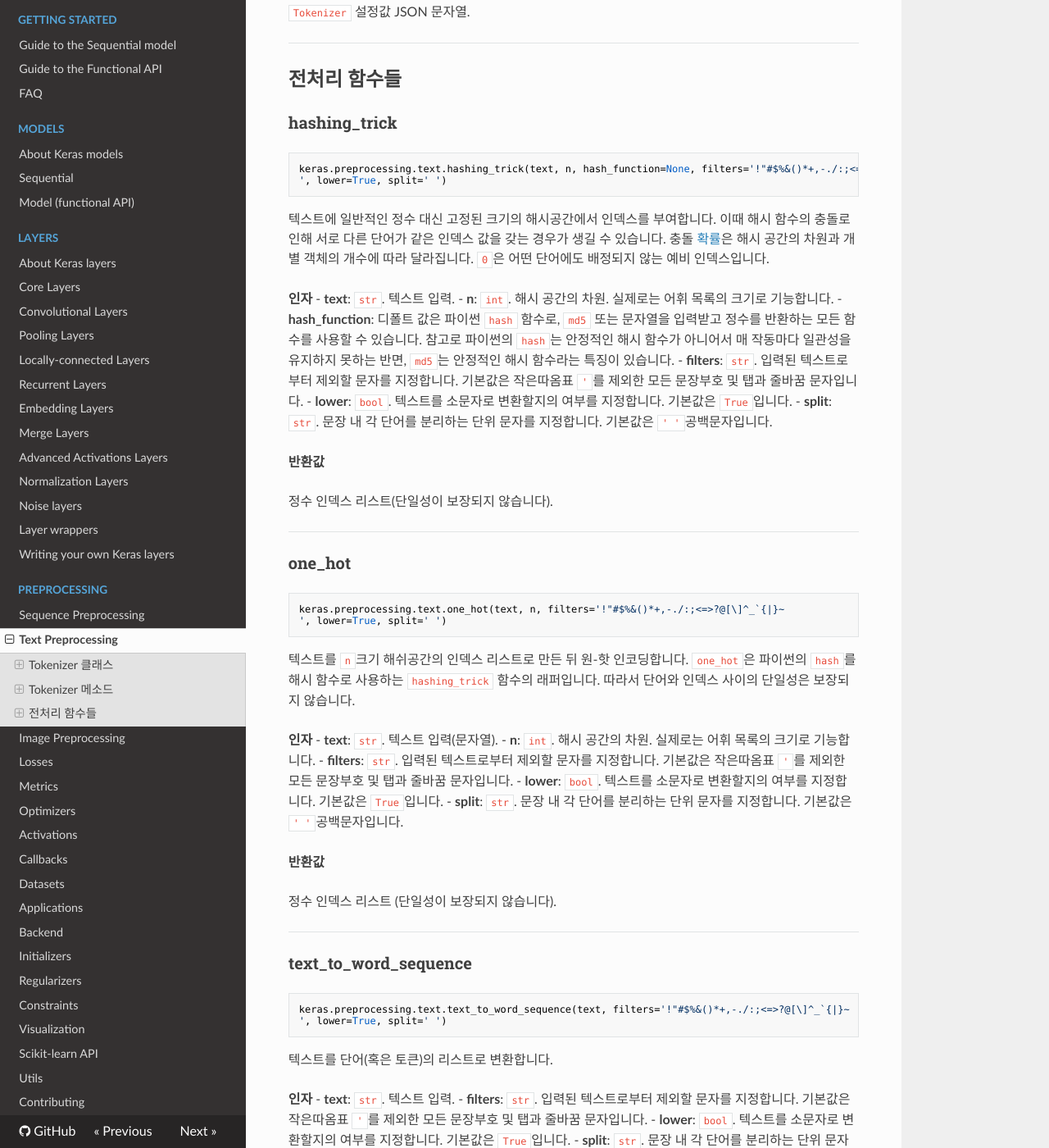
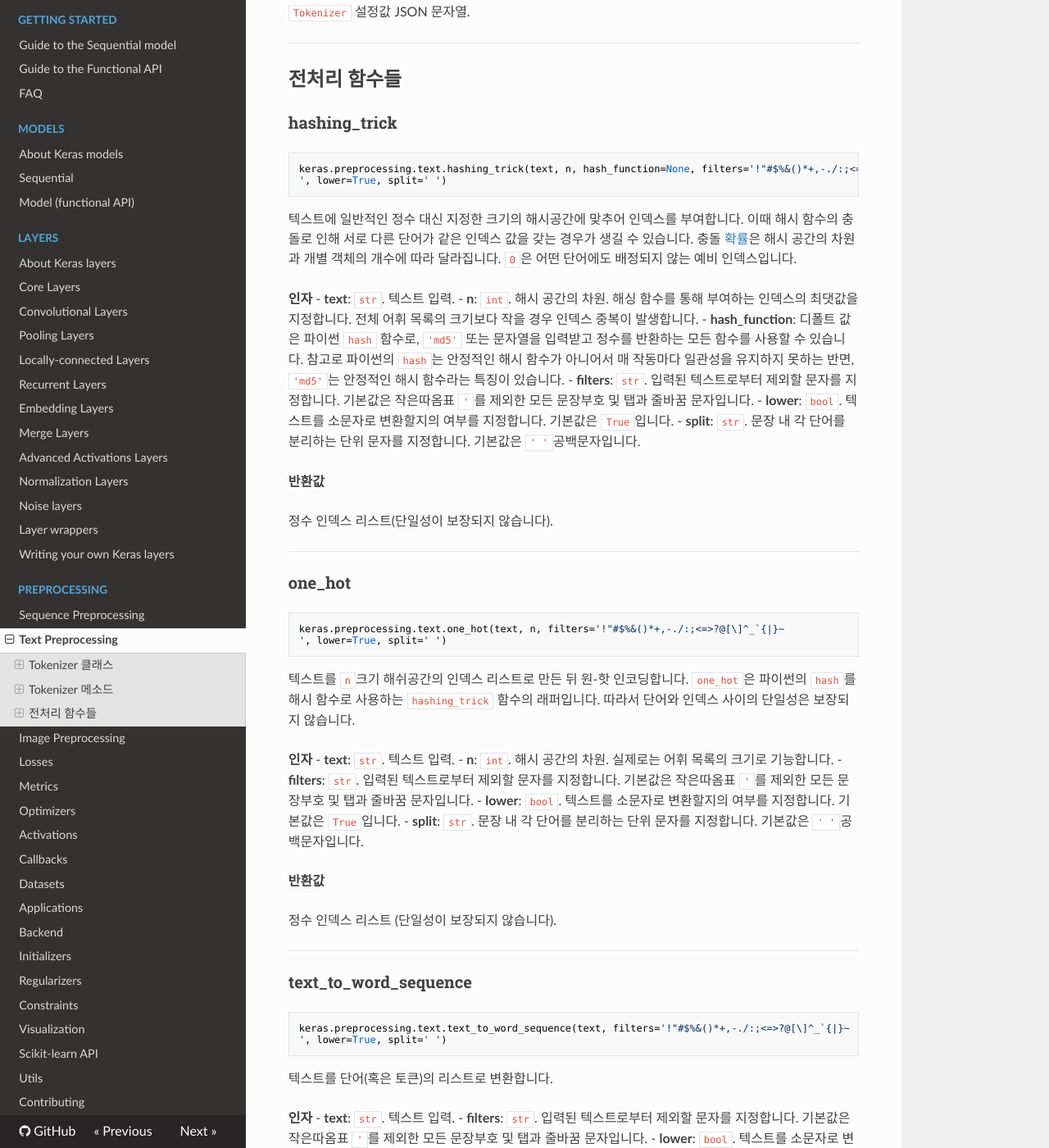
Before and after one commit to keras-team/keras-docs-ko, an MkDocs documentation site: the page built from sources/preprocessing/text.md, in a window 1280 px wide and 1400 px high, scrolled down 5064 px. Shown: the whole window at 82% size. Built offline with MkDocs 1.6.1, drawn with Linux system fonts in a browser that asks for light colours; nearby versions of some CDN libraries.

Commit message:
Apply reviewer's comments

````diff
--- a/sources/preprocessing/text.md
+++ b/sources/preprocessing/text.md
@@ -176,12 +176,12 @@ __반환값__
 keras.preprocessing.text.hashing_trick(text, n, hash_function=None, filters='!"#$%&()*+,-./:;<=>?@[\]^_`{|}~
 ', lower=True, split=' ')
 ```
-텍스트에 일반적인 정수 대신 고정된 크기의 해시공간에서 인덱스를 부여합니다. 이때 해시 함수의 충돌로 인해 서로 다른 단어가 같은 인덱스 값을 갖는 경우가 생길 수 있습니다. 충돌 [확률](https://en.wikipedia.org/wiki/Birthday_problem#Probability_table)은 해시 공간의 차원과 개별 객체의 개수에 따라 달라집니다. `0`은 어떤 단어에도 배정되지 않는 예비 인덱스입니다.
+텍스트에 일반적인 정수 대신 지정한 크기의 해시공간에 맞추어 인덱스를 부여합니다. 이때 해시 함수의 충돌로 인해 서로 다른 단어가 같은 인덱스 값을 갖는 경우가 생길 수 있습니다. 충돌 [확률](https://en.wikipedia.org/wiki/Birthday_problem#Probability_table)은 해시 공간의 차원과 개별 객체의 개수에 따라 달라집니다. `0`은 어떤 단어에도 배정되지 않는 예비 인덱스입니다.
 
 __인자__
 - __text__: `str`. 텍스트 입력.
-- __n__: `int`. 해시 공간의 차원. 실제로는 어휘 목록의 크기로 기능합니다.
-- __hash_function__: 디폴트 값은 파이썬 `hash` 함수로, `md5` 또는 문자열을 입력받고 정수를 반환하는 모든 함수를 사용할 수 있습니다. 참고로 파이썬의 `hash`는 안정적인 해시 함수가 아니어서 매 작동마다 일관성을 유지하지 못하는 반면, `md5`는 안정적인 해시 함수라는 특징이 있습니다.
+- __n__: `int`. 해시 공간의 차원. 해싱 함수를 통해 부여하는 인덱스의 최댓값을 지정합니다. 전체 어휘 목록의 크기보다 작을 경우 인덱스 중복이 발생합니다.
+- __hash_function__: 디폴트 값은 파이썬 `hash` 함수로, `'md5'` 또는 문자열을 입력받고 정수를 반환하는 모든 함수를 사용할 수 있습니다. 참고로 파이썬의 `hash`는 안정적인 해시 함수가 아니어서 매 작동마다 일관성을 유지하지 못하는 반면, `'md5'`는 안정적인 해시 함수라는 특징이 있습니다.
 - __filters__: `str`. 입력된 텍스트로부터 제외할 문자를 지정합니다. 기본값은 작은따옴표 `'`를 제외한 모든 문장부호 및 탭과 줄바꿈 문자입니다.
 - __lower__: `bool`. 텍스트를 소문자로 변환할지의 여부를 지정합니다. 기본값은 `True`입니다.
 - __split__: `str`. 문장 내 각 단어를 분리하는 단위 문자를 지정합니다. 기본값은 `' '`공백문자입니다.
@@ -200,7 +200,7 @@ keras.preprocessing.text.one_hot(text, n, filters='!"#$%&()*+,-./:;<=>?@[\]^_`{|
 텍스트를 `n`크기 해쉬공간의 인덱스 리스트로 만든 뒤 원-핫 인코딩합니다. `one_hot`은 파이썬의 `hash`를 해시 함수로 사용하는 `hashing_trick` 함수의 래퍼입니다. 따라서 단어와 인덱스 사이의 단일성은 보장되지 않습니다.
 
 __인자__
-- __text__: `str`. 텍스트 입력(문자열).
+- __text__: `str`. 텍스트 입력.
 - __n__: `int`. 해시 공간의 차원. 실제로는 어휘 목록의 크기로 기능합니다.
 - __filters__: `str`. 입력된 텍스트로부터 제외할 문자를 지정합니다. 기본값은 작은따옴표 `'`를 제외한 모든 문장부호 및 탭과 줄바꿈 문자입니다.
 - __lower__: `bool`. 텍스트를 소문자로 변환할지의 여부를 지정합니다. 기본값은 `True`입니다.
````
